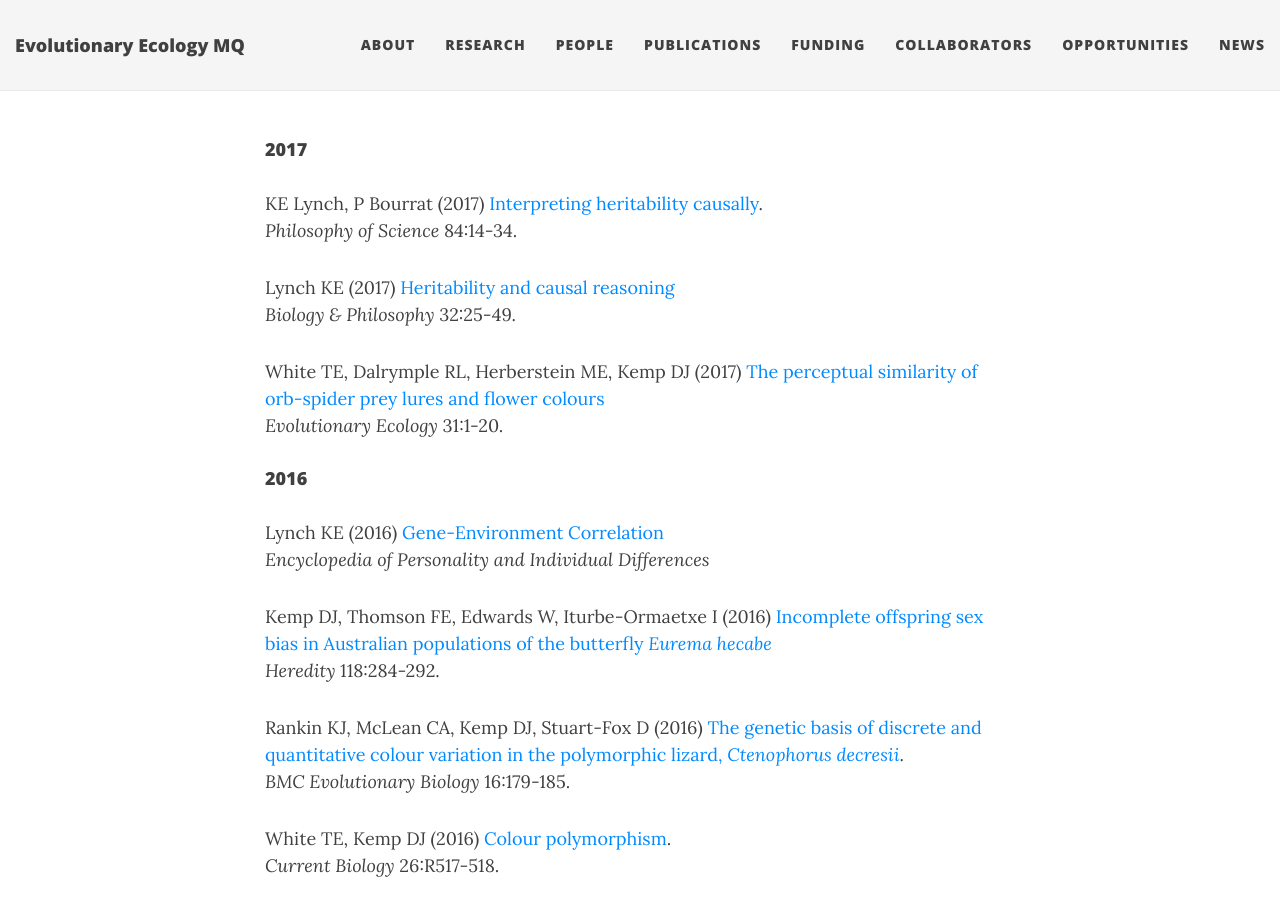
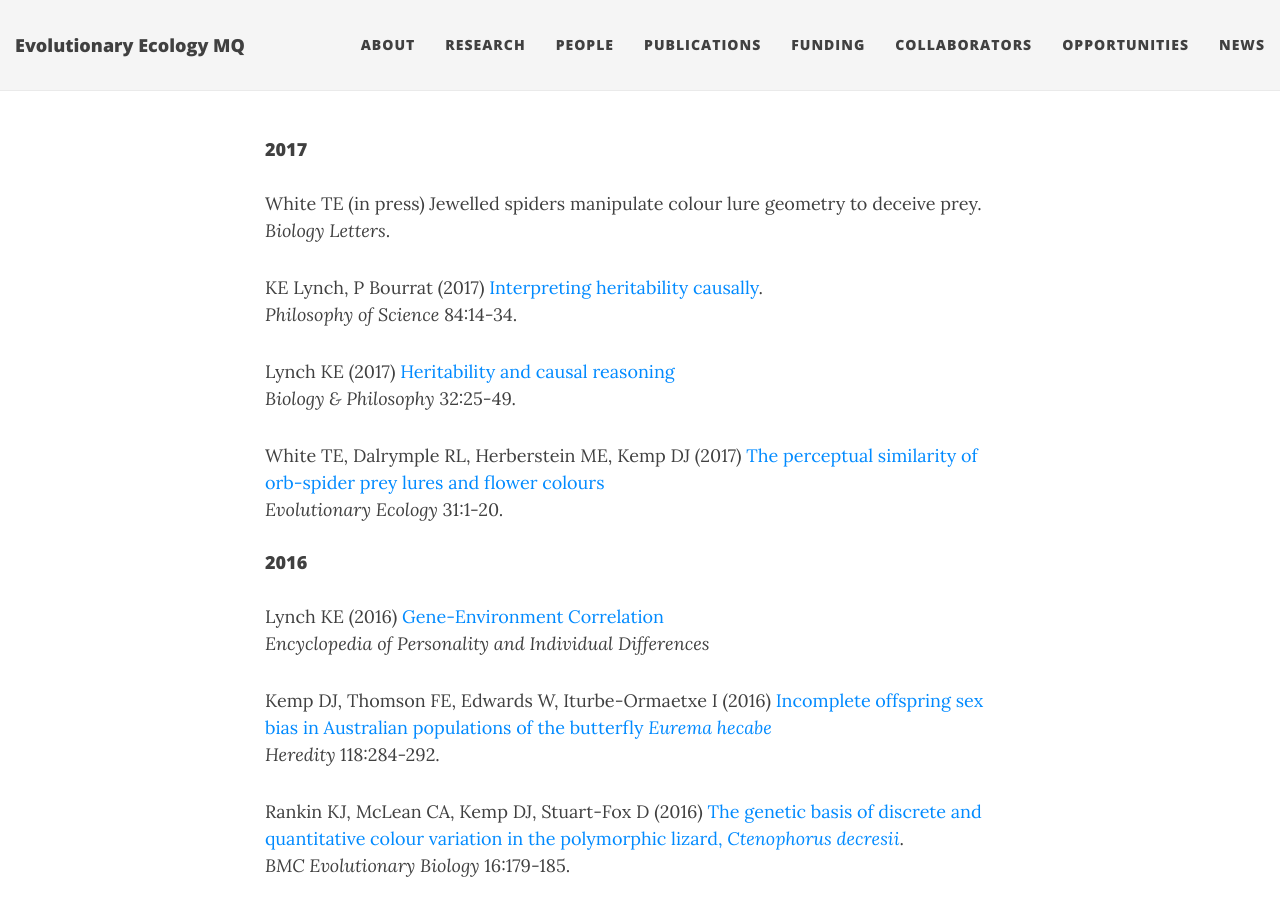
Before and after one commit to evoecomq/evoecomq.github.io, a Jekyll site: the page built from publications.md, in a window 1280 px wide and 900 px high. Built offline with Jekyll 4.4.1, drawn with Linux system fonts in a browser that asks for light colours; nearby versions of some CDN libraries.

Commit message:
Tweak news

```diff
--- a/blog.html
+++ b/blog.html
@@ -20,7 +20,7 @@
     </p>
 
     <div class="post-entry">
-      {{ post.content | truncatewords: 100 | strip_html | xml_escape}}
+      {{ post.content | truncatewords: 10 | strip_html | xml_escape}}
 	  <a href="{{ post.url | prepend: site.baseurl }}" class="post-read-more">[Read&nbsp;More]</a>
     </div>
 
--- a/publications.md
+++ b/publications.md
@@ -3,6 +3,9 @@
 ---
 
 #### 2017
+
+White TE (in press) Jewelled spiders manipulate colour lure geometry to deceive prey.
+_Biology Letters_.
 
 KE Lynch, P Bourrat (2017) [Interpreting heritability causally](http://dx.doi.org/10.1086/688933).
 _Philosophy of Science_ 84:14-34.
```
